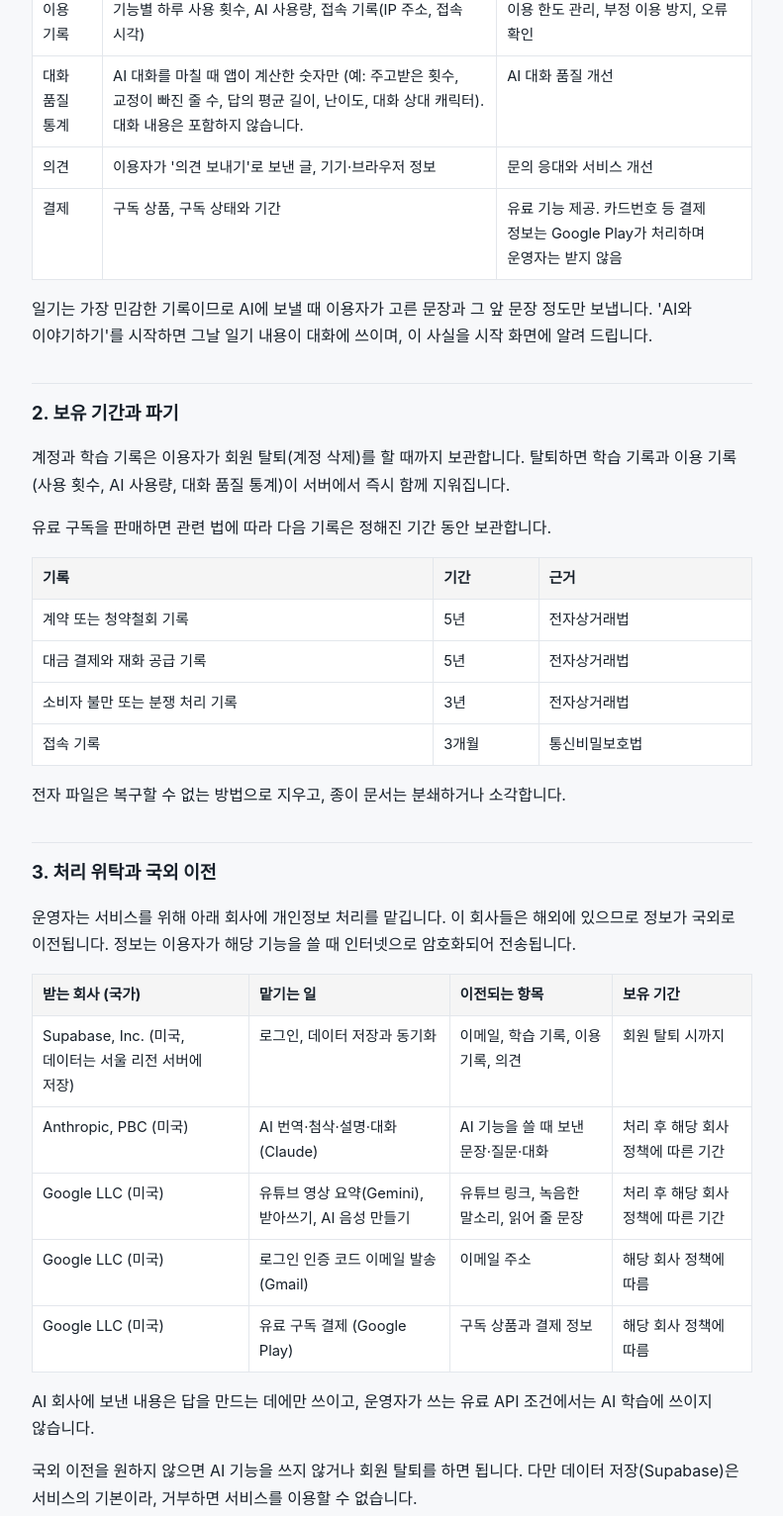
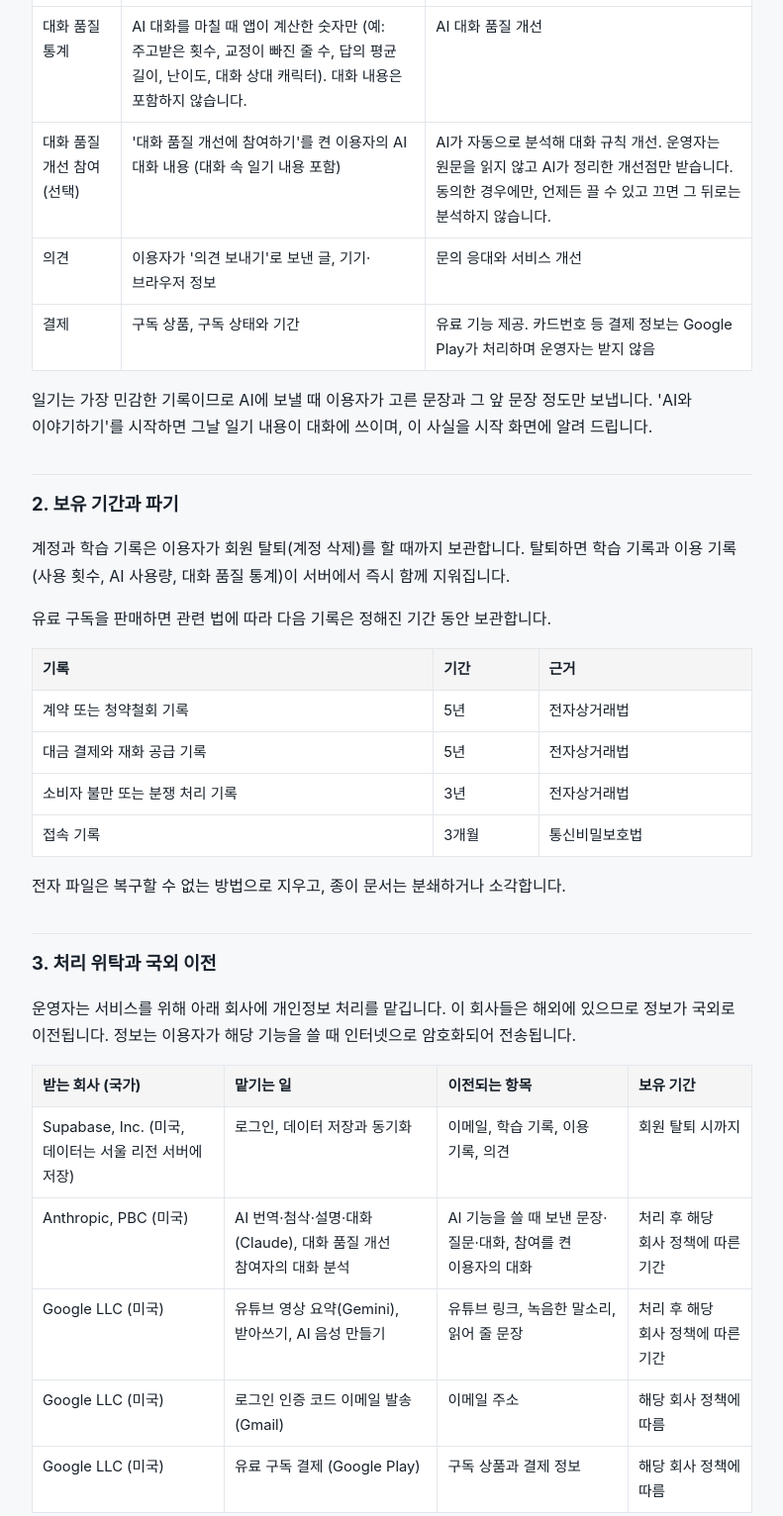
Before and after one commit to oganggii7/mylines-site, a plain HTML site: page privacy.html in a window 1280 px wide. Shown: the part 700-2232 px from the top of the page at 99% size, without its empty margins (244-1035 px from the left). Drawn offline with Linux system fonts and the light colour scheme.

Commit message:
Privacy: opt-in talk quality program, operator access principle
Co-Authored-By: Claude Opus 5.5 <noreply@anthropic.com>
Claude-Session: https://claude.ai/code/session_01NX1nzjBg9yQWyTSKP18zy2

```diff
--- a/privacy.html
+++ b/privacy.html
@@ -16,6 +16,7 @@
 <tr><td>음성</td><td>마이크로 녹음한 말소리</td><td>글자로 바꾸기(받아쓰기). 바꾼 뒤 저장하지 않음</td></tr>
 <tr><td>이용 기록</td><td>기능별 하루 사용 횟수, AI 사용량, 접속 기록(IP 주소, 접속 시각)</td><td>이용 한도 관리, 부정 이용 방지, 오류 확인</td></tr>
 <tr><td>대화 품질 통계</td><td>AI 대화를 마칠 때 앱이 계산한 숫자만 (예: 주고받은 횟수, 교정이 빠진 줄 수, 답의 평균 길이, 난이도, 대화 상대 캐릭터). 대화 내용은 포함하지 않습니다.</td><td>AI 대화 품질 개선</td></tr>
+<tr><td>대화 품질 개선 참여 (선택)</td><td>'대화 품질 개선에 참여하기'를 켠 이용자의 AI 대화 내용 (대화 속 일기 내용 포함)</td><td>AI가 자동으로 분석해 대화 규칙 개선. 운영자는 원문을 읽지 않고 AI가 정리한 개선점만 받습니다. 동의한 경우에만, 언제든 끌 수 있고 끄면 그 뒤로는 분석하지 않습니다.</td></tr>
 <tr><td>의견</td><td>이용자가 '의견 보내기'로 보낸 글, 기기·브라우저 정보</td><td>문의 응대와 서비스 개선</td></tr>
 <tr><td>결제</td><td>구독 상품, 구독 상태와 기간</td><td>유료 기능 제공. 카드번호 등 결제 정보는 Google Play가 처리하며 운영자는 받지 않음</td></tr>
 </table></div>
@@ -38,7 +39,7 @@
 <div class="wrap"><table>
 <tr><th>받는 회사 (국가)</th><th>맡기는 일</th><th>이전되는 항목</th><th>보유 기간</th></tr>
 <tr><td>Supabase, Inc. (미국, 데이터는 서울 리전 서버에 저장)</td><td>로그인, 데이터 저장과 동기화</td><td>이메일, 학습 기록, 이용 기록, 의견</td><td>회원 탈퇴 시까지</td></tr>
-<tr><td>Anthropic, PBC (미국)</td><td>AI 번역·첨삭·설명·대화 (Claude)</td><td>AI 기능을 쓸 때 보낸 문장·질문·대화</td><td>처리 후 해당 회사 정책에 따른 기간</td></tr>
+<tr><td>Anthropic, PBC (미국)</td><td>AI 번역·첨삭·설명·대화 (Claude), 대화 품질 개선 참여자의 대화 분석</td><td>AI 기능을 쓸 때 보낸 문장·질문·대화, 참여를 켠 이용자의 대화</td><td>처리 후 해당 회사 정책에 따른 기간</td></tr>
 <tr><td>Google LLC (미국)</td><td>유튜브 영상 요약(Gemini), 받아쓰기, AI 음성 만들기</td><td>유튜브 링크, 녹음한 말소리, 읽어 줄 문장</td><td>처리 후 해당 회사 정책에 따른 기간</td></tr>
 <tr><td>Google LLC (미국)</td><td>로그인 인증 코드 이메일 발송 (Gmail)</td><td>이메일 주소</td><td>해당 회사 정책에 따름</td></tr>
 <tr><td>Google LLC (미국)</td><td>유료 구독 결제 (Google Play)</td><td>구독 상품과 결제 정보</td><td>해당 회사 정책에 따름</td></tr>
@@ -76,7 +77,8 @@
 <li>모든 통신은 암호화(HTTPS)됩니다.</li>
 <li>데이터베이스는 이용자별 접근 제한을 걸어, 다른 이용자의 기록을 읽을 수 없게 합니다.</li>
 <li>AI 서비스 열쇠(API 키) 같은 비밀 정보는 앱 안에 두지 않고 서버에만 보관합니다.</li>
-<li>운영자는 기술적으로 서버의 기록을 볼 수 있으나, 오류 확인이나 이용자 요청 처리처럼 꼭 필요할 때만 확인합니다.</li>
+<li>운영자는 기술적으로 서버의 기록을 볼 수 있으나, 이용자의 동의나 문의 없이 학습 기록·일기·대화를 열람하지 않습니다. 오류 확인이나 이용자 요청 처리처럼 꼭 필요할 때만, 필요한 범위에서 확인합니다.</li>
+<li>'대화 품질 개선에 참여하기'를 켠 이용자의 대화는 AI(Anthropic의 Claude)가 자동으로 분석하며, 운영자에게는 이용자를 구분하지 않은 개선점만 전달됩니다.</li>
 </ul>
 
 <h2>7. 개인정보 보호책임자와 방침 변경</h2>
```
